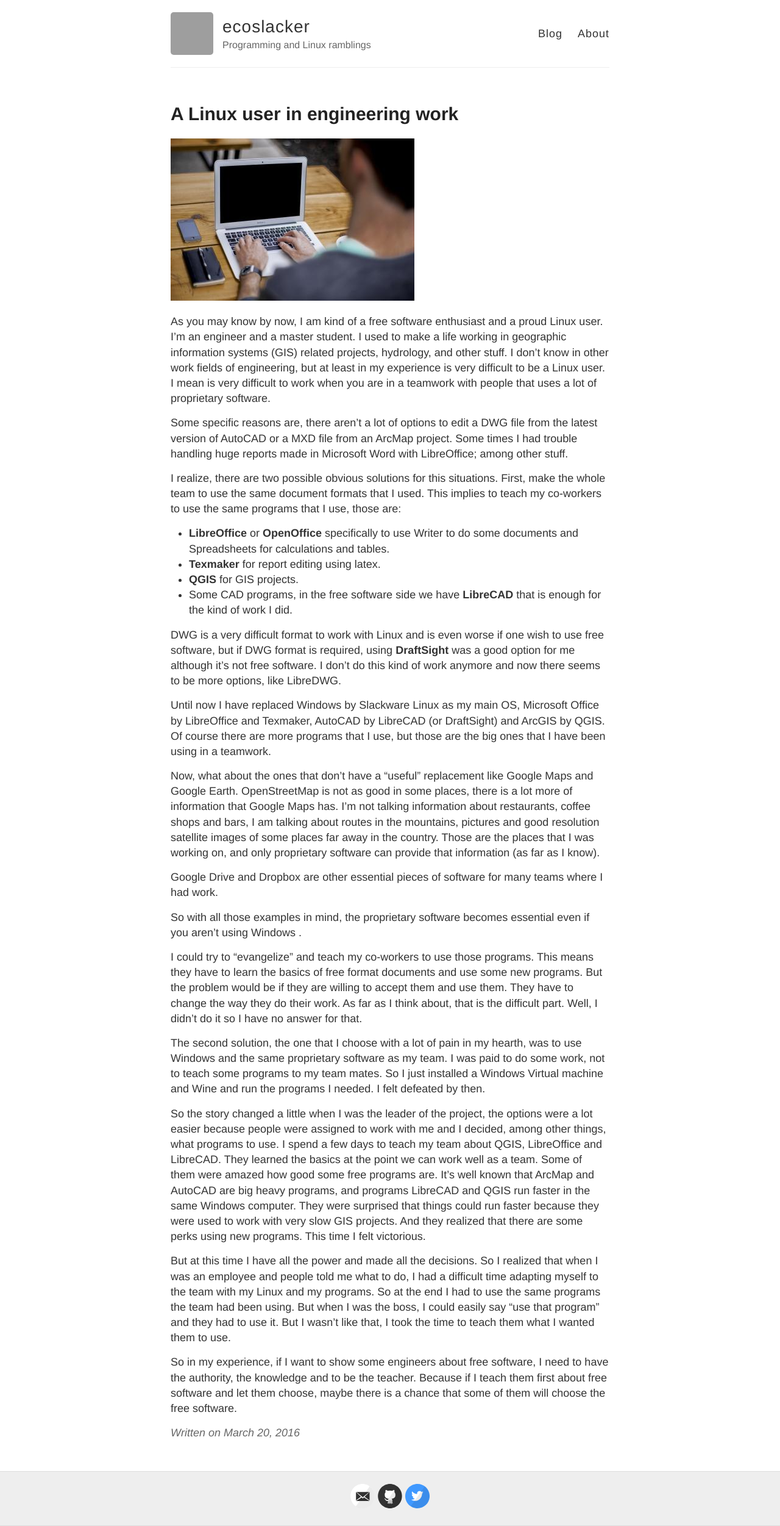
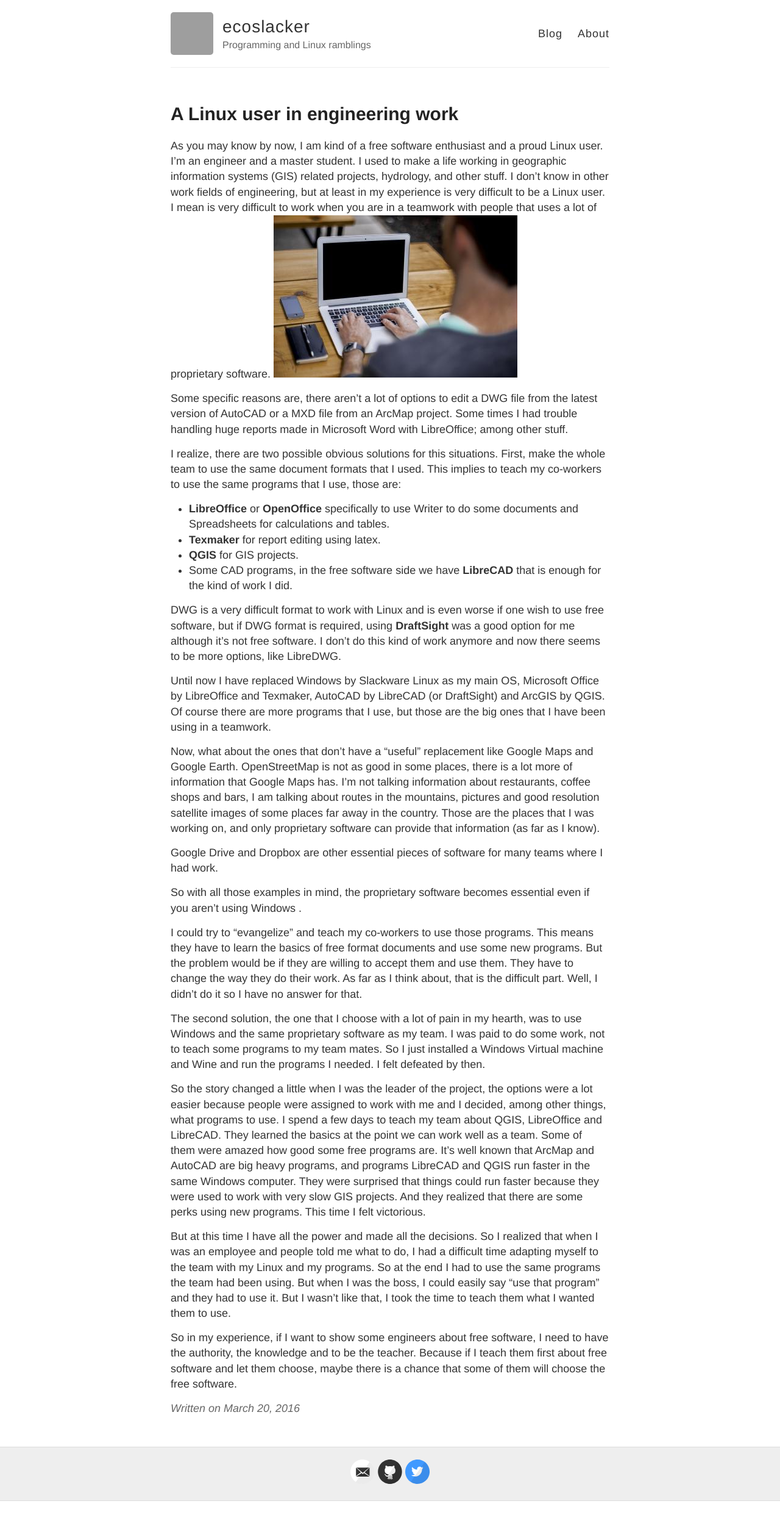
Before and after one commit to ecoslacker/ecoslacker.github.io, a Jekyll site: the page built from _posts/2016-03-20-a-linux-user-in-engineering-work.md, in a window 1280 px wide. Shown: the whole page at 61% size. Built offline with Jekyll 4.4.1, drawn with Linux system fonts in a browser that asks for light colours; after the commit the page ends 2461 px from its top, so only the background shows below that; grey boxes are pictures that could not be loaded.

```diff
--- a/_posts/2016-03-20-a-linux-user-in-engineering-work.md
+++ b/_posts/2016-03-20-a-linux-user-in-engineering-work.md
@@ -2,9 +2,8 @@
 layout: post
 title: A Linux user in engineering work
 ---
+As you may know by now, I am kind of a free software enthusiast and a proud Linux user. I'm an engineer and a master student. I used to make a life working in geographic information systems (GIS) related projects, hydrology, and  other stuff. I don't know in other work fields of engineering, but at least in my experience is very difficult to be a Linux user. I mean is very difficult to work when you are in a teamwork with people that uses a lot of proprietary software.
 ![linux_user]({{ site.baseurl }}/images/working1.jpg)
-
-As you may know by now, I am kind of a free software enthusiast and a proud Linux user. I'm an engineer and a master student. I used to make a life working in geographic information systems (GIS) related projects, hydrology, and  other stuff. I don't know in other work fields of engineering, but at least in my experience is very difficult to be a Linux user. I mean is very difficult to work when you are in a teamwork with people that uses a lot of proprietary software.
 
 Some specific reasons are, there aren't a lot of options to edit a DWG file from the latest version of AutoCAD or a MXD file from an ArcMap project. Some times I had trouble handling huge reports made in Microsoft Word with LibreOffice; among other stuff.
 
```
